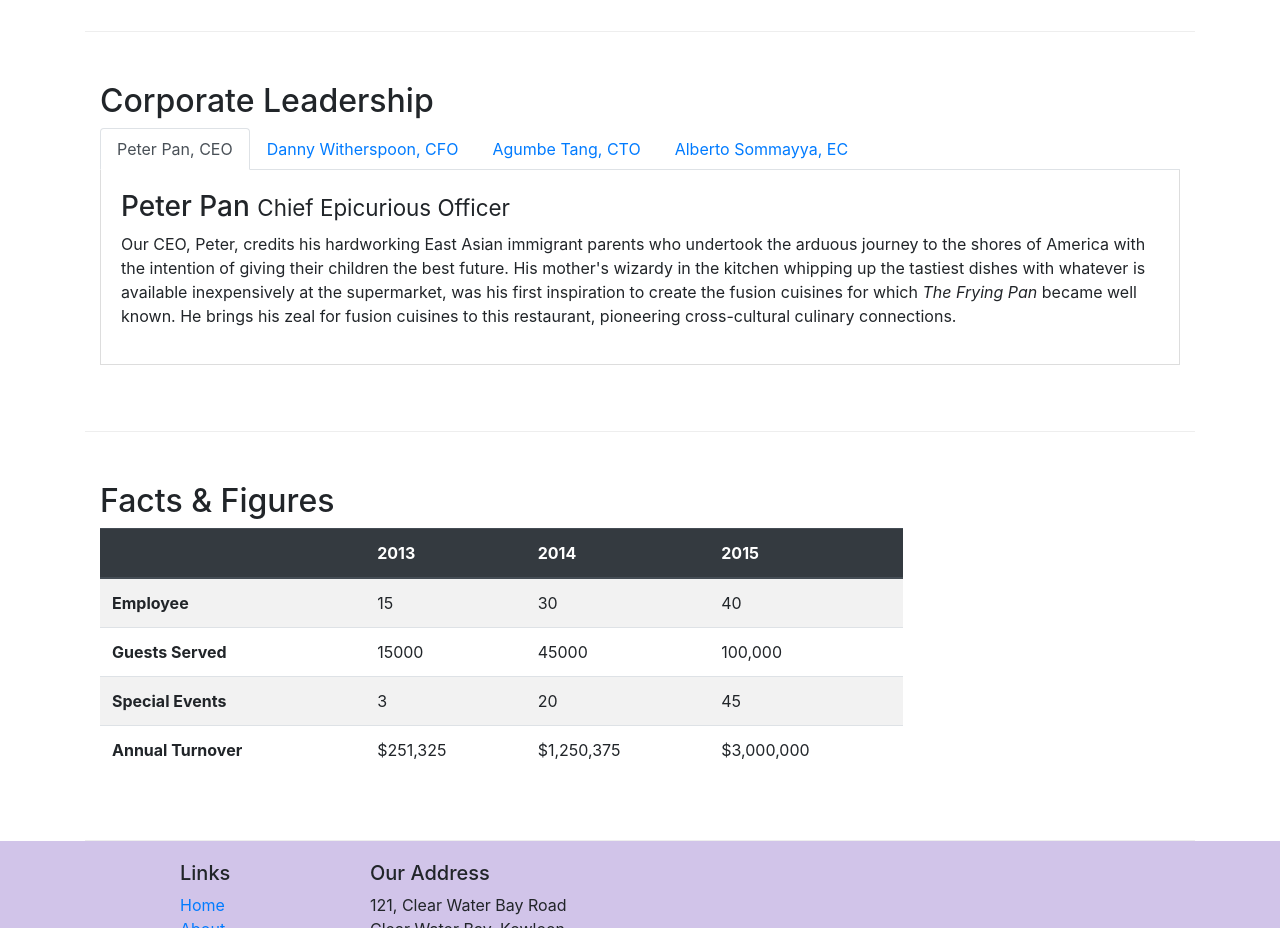
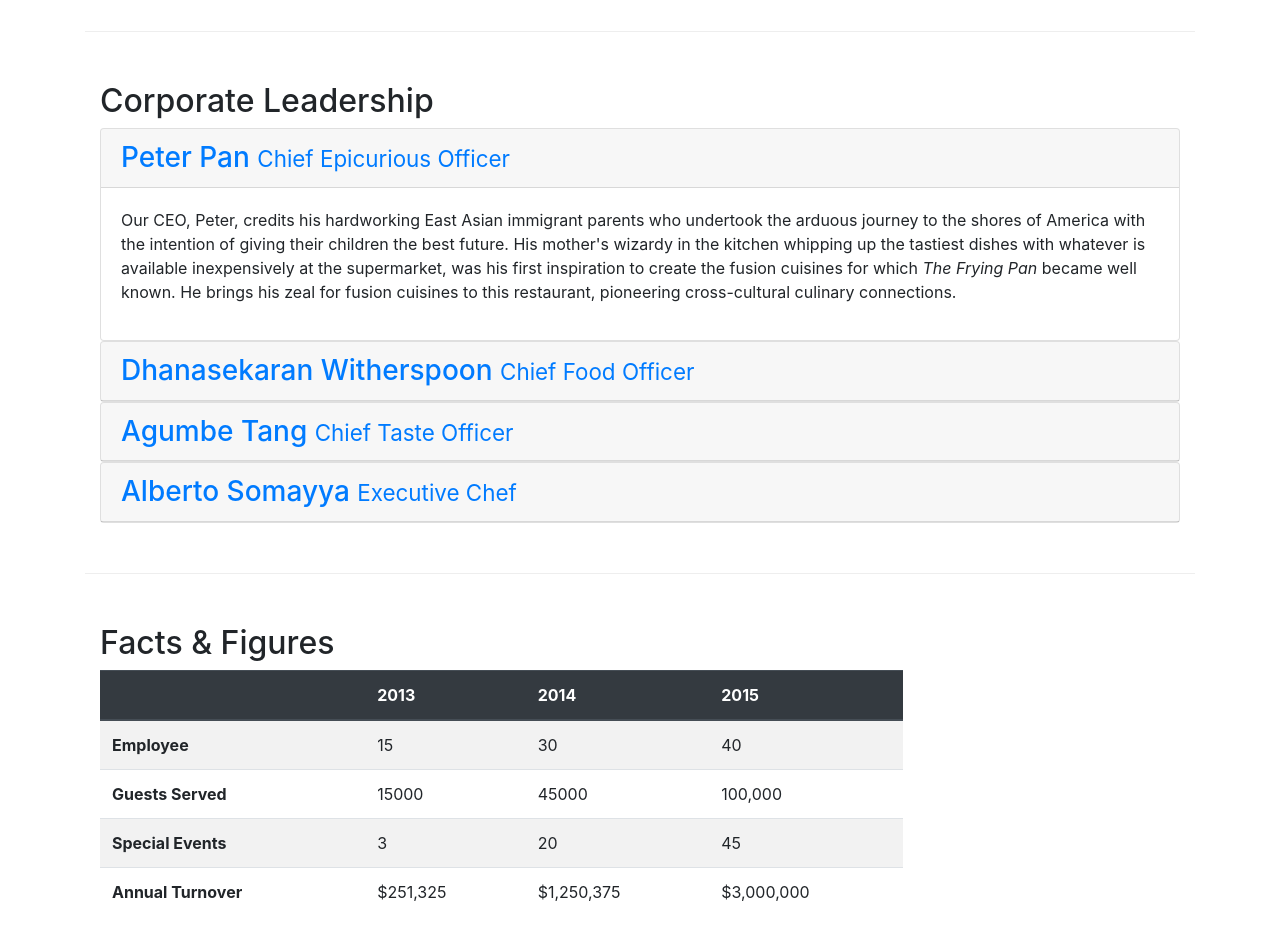
Before and after one commit to harish250/Full-Stack-Coursera, a website: page aboutus.html in a window 1280 px wide. Shown: the part 940-1868 px from the top of the page. Drawn offline with nearby package versions, Linux system fonts and the light colour scheme.

Commit message:
Accordions

```diff
--- a/aboutus.html
+++ b/aboutus.html
@@ -108,41 +108,84 @@
         <div class="row row-content">
             <div class="col">
                 <h2>Corporate Leadership</h2>
-                   <ul class="nav nav-tabs">
-                       <li class="nav-item">
-                           <a href="#peter" class="nav-link active" role="tab" data-toggle="tab">Peter Pan, CEO</a>
-                       </li>
-                       <li class="nav-item">
-                           <a href="#danny" class="nav-link" role="tab" data-toggle="tab">Danny Witherspoon, CFO</a>
-                       </li>
-                       <li class="nav-item">
-                           <a href="#agumbo" class="nav-link" role="tab" data-toggle="tab">Agumbe Tang, CTO</a>
-                       </li>
-                       <li class="nav-item">
-                           <a href="#alberto" class="nav-link" role="tab" data-toggle="tab">Alberto Sommayya, EC</a>
-                       </li>
-                   </ul>
 
-<div class="tab-content">
-      <div role="tabpanel" class="tab-pane fade show active" id="peter">
-        <h3>Peter Pan <small>Chief Epicurious Officer</small></h3>
+
+
+<div id="accordion">
+      <div class="card">
+          <div class="card-header" role="tab" id="peterhead">
+            <h3 class="mb-0">
+                <a href="" data-toggle="collapse" data-target="#peter">
+                    Peter Pan <small>Chief Epicurious Officer</small>
+                  </a>
+                </h3>
+           </div>
+
+           <div role="tabpanel" class="collapse show" id="peter" data-parent="#accordion">
+              <div class="card-body">
                   <p class="d-none d-sm-block">Our CEO, Peter, credits his hardworking East Asian immigrant parents who undertook the arduous journey to the shores of America with the intention of giving their children the best future. His mother's wizardy in the kitchen whipping up the tastiest dishes with whatever is available inexpensively at the supermarket, was his first inspiration to create the fusion cuisines for which <em>The Frying Pan</em> became well known. He brings his zeal for fusion cuisines to this restaurant, pioneering cross-cultural culinary connections.</p>
               </div>
-   <div role="tabpanel" class="tab-pane fade" id="danny">
-    <h3>Dhanasekaran Witherspoon <small>Chief Food Officer</small></h3>
-    <p class="d-none d-sm-block">Our CFO, Danny, as he is affectionately referred to by his colleagues, comes from a long established family tradition in farming and produce. His experiences growing up on a farm in the Australian outback gave him great appreciation for varieties of food sources. As he puts it in his own words, <em>Everything that runs, wins, and everything that stays, pays!</em></p>
+           </div>
 
         </div>
- <div role="tabpanel" class="tab-pane fade" id="agumbo">
-    <h3>Agumbe Tang <small>Chief Taste Officer</small></h3>
+
+            <div class="card">
+                <div class="card-header" role="tab" id="dannyhead">
+                    <h3 class="mb-0">
+                        <a href="" data-toggle="collapse" data-target="#danny" >
+
+                            Dhanasekaran Witherspoon <small>Chief Food Officer</small></h3>
+
+                        </a>
+                   </h3>
+                </div>
+                <div role="tabpanel" class="collapse" id="danny" data-parent="#accordion">
+                    <div class="card-body">
+                        <p class="d-none d-sm-block">Our CFO, Danny, as he is affectionately referred to by his colleagues, comes from a long established family tradition in farming and produce. His experiences growing up on a farm in the Australian outback gave him great appreciation for varieties of food sources. As he puts it in his own words, <em>Everything that runs, wins, and everything that stays, pays!</em></p>
+                    </div>
+                    </div>
+            </div>
+
+          <div class="card">
+              <div class="card-header" role="tab" id="agumbohead">
+                <h3 class="mb-0">
+                    <a href="" data-toggle="collapse" data-target="#agumbo" >
+                       Agumbe Tang <small>Chief Taste Officer</small>
+                    </a>
+                </h3>
+              </div>
+
+              <div role="tabpanel" class="collapse" id="agumbo" data-parent="#accordion">
+
+                <div class="card-body">
+
                     <p class="d-none d-sm-block">Blessed with the most discerning gustatory sense, Agumbe, our CTO, personally ensures that every dish that we serve meets his exacting tastes. Our chefs dread the tongue lashing that ensues if their dish does not meet his exacting standards. He lives by his motto, <em>You click only if you survive my lick.</em></p>
 
                 </div>
-   <div role="tabpanel" class="tab-pane fade" id="alberto">
-    <h3>Alberto Somayya <small>Executive Chef</small></h3>
+
+            </div>
+
+          </div>
+
+         <div class="card">
+
+            <div class="card-header" role="tab" id="albertohead">
+                <h3 class="mb-0">
+                 <a href="" data-toggle="collapse" data-target="#alberto"  >
+                     Alberto Somayya <small>Executive Chef</small>
+                 </a>
+                </h3>
+             </div>
+
+             <div role="tabpanel" class="collapse" id="alberto" data-parent="#accordion">
+
+                <div class="card-body">
                     <p class="d-none d-sm-block">Award winning three-star Michelin chef with wide International experience having worked closely with whos-who in the culinary world, he specializes in creating mouthwatering Indo-Italian fusion experiences. He says, <em>Put together the cuisines from the two craziest cultures, and you get a winning hit! Amma Mia!</em></p>
                 </div>
 
+                </div>
+
+         </div>
 
 </div>
 
```
Lines whose indentation alone changed are shown as unchanged.
